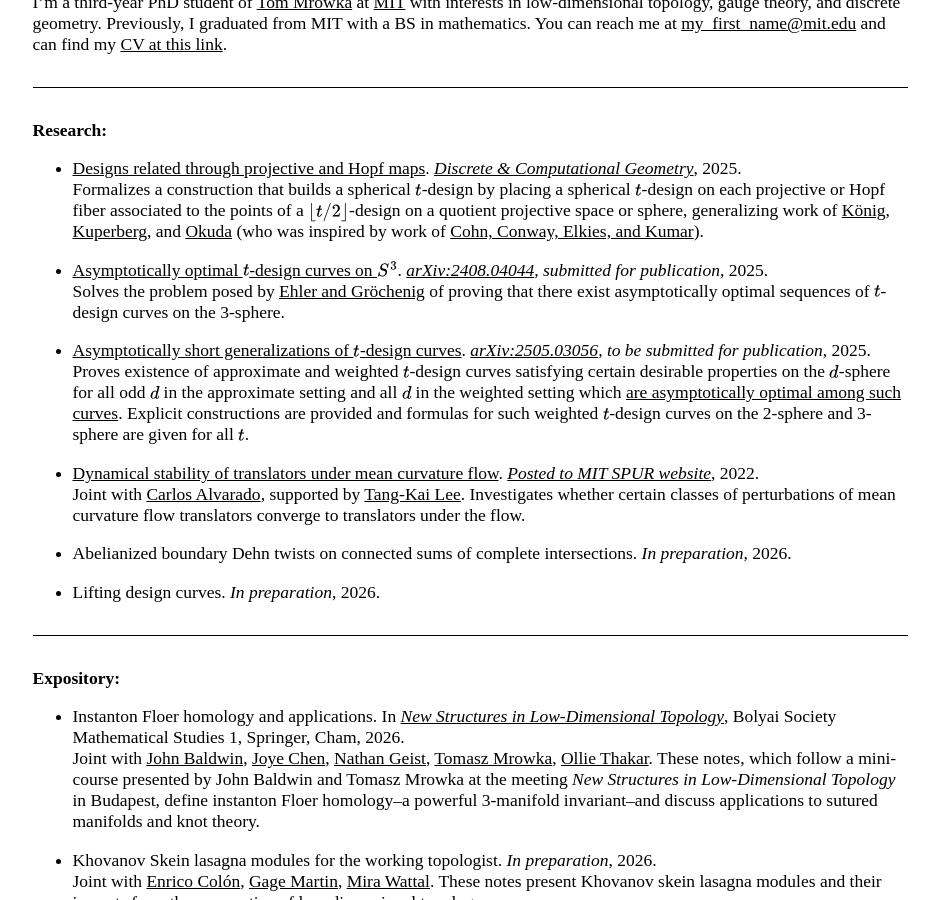
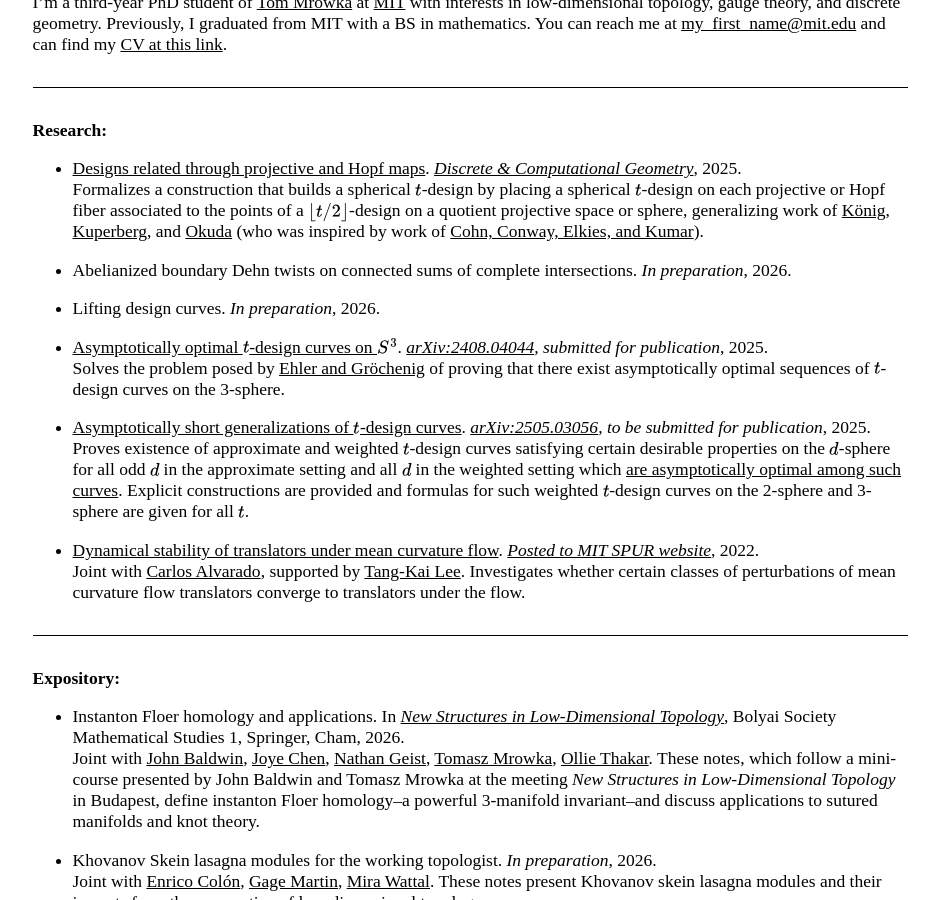
Before and after one commit to AyodejiLindblad/AyodejiLindblad.github.io, a Jekyll site: the page built from index.md, in a window 1280 px wide and 900 px high, scrolled down 516 px. Shown: the whole window, without its empty margins (170-1109 px from the left). Built offline with Jekyll 4.4.1, drawn with Linux system fonts in a browser that asks for light colours; some web fonts are replaced; part of the change alters nothing that is shown.

Commit message:
Moved in progress up

```diff
--- a/index.md
+++ b/index.md
@@ -41,6 +41,10 @@ I'm a third-year PhD student of [Tom Mrowka](https://math.mit.edu/~mrowka/) at [
 * [Designs related through projective and Hopf maps](https://rdcu.be/eSi5F). *[Discrete & Computational Geometry](https://link.springer.com/article/10.1007/s00454-025-00805-7)*, 2025.
     Formalizes a construction that builds a spherical $t$\-design by placing a spherical $t$\-design on each projective or Hopf fiber associated to the points of a $\lfloor t/2\rfloor$-design on a quotient projective space or sphere, generalizing work of [König](https://mathscinet.ams.org/mathscinet/article?mr=1797231), [Kuperberg](https://epubs.siam.org/doi/10.1137/040615584), and [Okuda](https://arxiv.org/abs/1506.08414) (who was inspired by work of [Cohn, Conway, Elkies, and Kumar](https://projecteuclid.org/journals/experimental-mathematics/volume-16/issue-3/The-D_4-Root-System-Is-Not-Universally-Optimal/em/1204928532.pdf)).
 
+* Abelianized boundary Dehn twists on connected sums of complete intersections. *In preparation*, 2026.
+
+* Lifting design curves. *In preparation*, 2026.
+
 * [Asymptotically optimal $t$\-design curves on $S^3$](research/Asymptotically-optimal-t--design-curves-on-S3.pdf). *[arXiv:2408.04044](https://arxiv.org/abs/2408.04044), submitted for publication*, 2025.
     Solves the problem posed by [Ehler and Gröchenig](https://www.cambridge.org/core/journals/forum-of-mathematics-sigma/article/tdesign-curves-and-mobile-sampling-on-the-sphere/3876FD22A0D8BC17B9F2207F53142466) of proving that there exist asymptotically optimal sequences of $t$\-design curves on the 3-sphere.
 
@@ -49,10 +53,6 @@ I'm a third-year PhD student of [Tom Mrowka](https://math.mit.edu/~mrowka/) at [
 
 * [Dynamical stability of translators under mean curvature flow](https://math.mit.edu/research/undergraduate/spur/documents/2022/Alvarado_Linblad.pdf). *[Posted to MIT SPUR website](https://math.mit.edu/research/undergraduate/spur/past-projects.html)*, 2022.
     Joint with [Carlos Alvarado](https://alvarado-alvarez.github.io/), supported by [Tang-Kai Lee](https://www.math.columbia.edu/~leetk/). Investigates whether certain classes of perturbations of mean curvature flow translators converge to translators under the flow.
-
-* Abelianized boundary Dehn twists on connected sums of complete intersections. *In preparation*, 2026.
-
-* Lifting design curves. *In preparation*, 2026.
 
 ---
 
```
